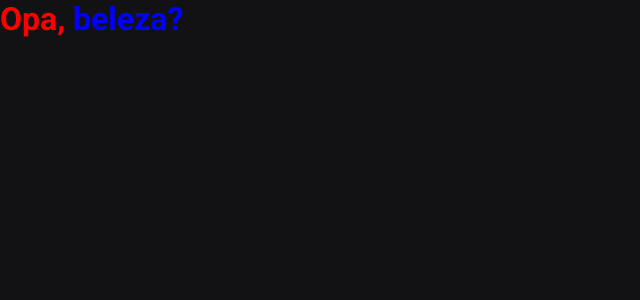
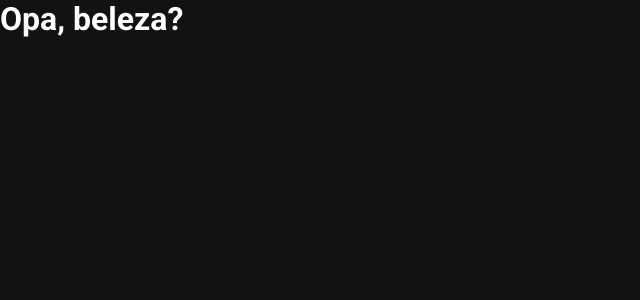
Before and after one commit to CamaelVentura/ignite-ignews, a Next.js app: page / in a window 1280 px wide. Shown: the top 300 px of the page, without its empty margins (0-640 px from the left). Built offline with nearby package versions, Linux system fonts and the light colour scheme.

Commit message:
removing page style #6

```diff
--- a/src/pages/index.tsx
+++ b/src/pages/index.tsx
@@ -1,4 +1,3 @@
-import styles from '../styles/home.module.scss';
 import Head from 'next/head';
 
 export default function Home() {
@@ -8,8 +7,8 @@ export default function Home() {
       <Head>
         <title>Início | ig.news</title>
       </Head>
-      <h1 className={styles.title}>
-        Opa,<span> beleza?</span>
+      <h1>
+        Opa, beleza?
       </h1>
     </>
   )
--- a/src/styles/home.module.scss
+++ /dev/null
@@ -1,8 +0,0 @@
-.title {
-  color: red;
-  font-family: Roboto;
-
-  span {
-    color: blue;
-  }
-}
```
